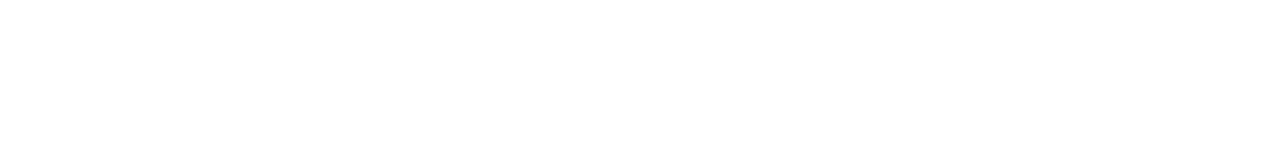
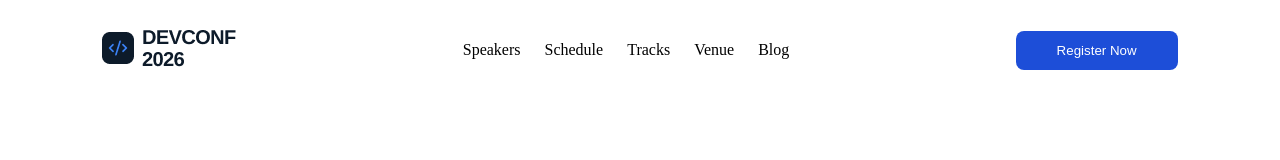
Before and after one commit to smraseldev07/ph-assignment-1, a plain HTML site: page index.html in a window 1280 px wide. Drawn offline with Linux system fonts and the light colour scheme.

Commit message:
nav added

```diff
--- a/index.html
+++ b/index.html
@@ -1,15 +1,30 @@
-<!DOCTYPE html>
+<!doctype html>
 <html lang="en">
-<head>
-    <meta charset="UTF-8">
-    <meta name="viewport" content="width=device-width, initial-scale=1.0">
+  <head>
+    <meta charset="UTF-8" />
+    <meta name="viewport" content="width=device-width, initial-scale=1.0" />
     <title>Devconf</title>
-    <link rel="stylesheet" href="./style.css">
-</head>
-<body>
-    <!--  -->
+    <link rel="stylesheet" href="./style.css" />
+  </head>
+  <body>
+    <!-- nav start -->
     <nav>
-
+      <div>
+        <img src="./assets/logo.png" alt="">
+      </div>
+      <div>
+        <ul>
+            <li>Speakers</li>
+            <li>Schedule</li>
+            <li>Tracks</li>
+            <li>Venue</li>
+            <li>Blog</li>
+        </ul>
+      </div>
+      <div>
+        <button class="common-btn">Register Now</button>
+      </div>
     </nav>
-</body>
+    <!-- nav end -->
+  </body>
 </html>
--- a/style.css
+++ b/style.css
@@ -0,0 +1,28 @@
+*{
+    margin: 0;
+    padding: 0;
+}
+
+.common-btn{
+    padding: 12px 41px;
+    border: none;
+    background-color: #1D4ED8;
+    color: #FFFFFF;
+    border-radius: 8px;
+}
+
+nav{
+    display: flex;
+    justify-content: space-between;
+    padding: 26px 8%;
+    align-items: center;
+}
+
+ul{
+    display: flex;
+    gap: 24px;
+}
+
+ul li{
+    list-style: none;
+}
```
